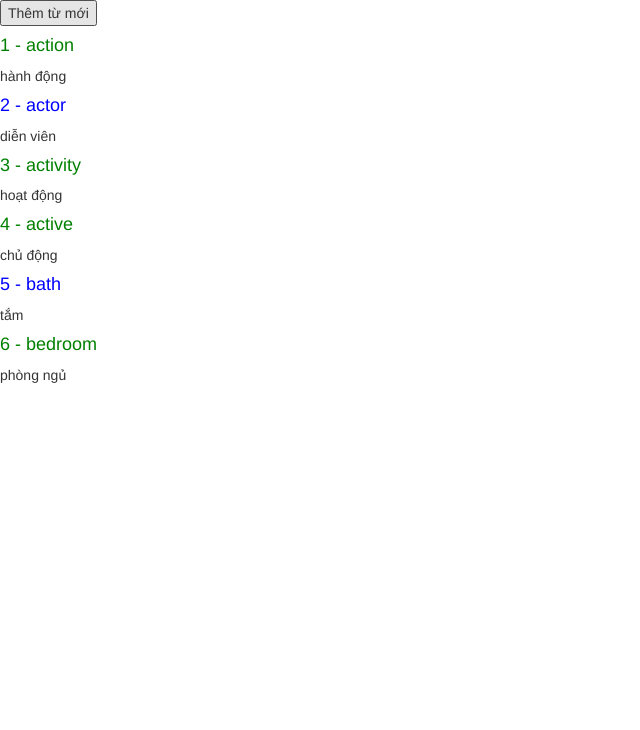
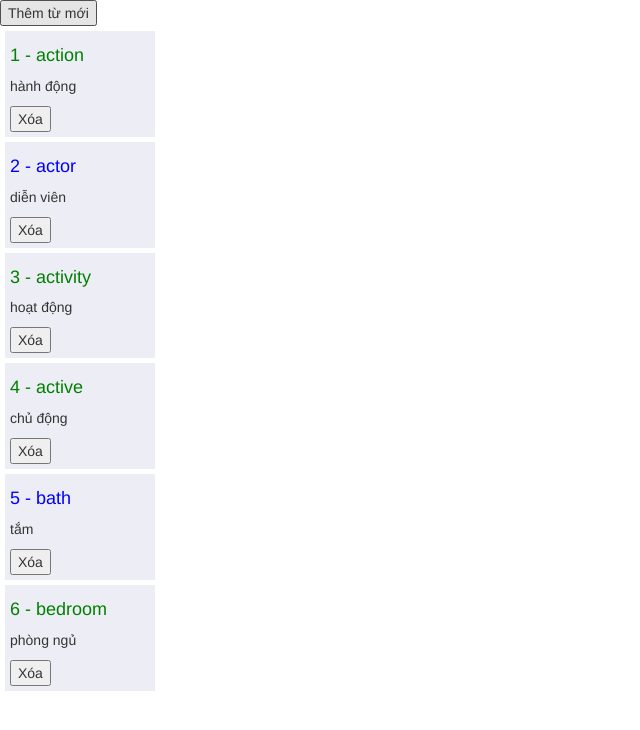
Before and after one commit to ThienBinhHY/LearnAngular4, an Angular app: page / in a window 1280 px wide. Shown: the top 730 px of the page, without its empty margins (0-640 px from the left). Built offline with nearby package versions, Linux system fonts and the light colour scheme.

Commit message:
xóa phần tử trong mảng hiển thị

```diff
--- a/src/app/words/words.component.css
+++ b/src/app/words/words.component.css
@@ -0,0 +1,6 @@
+.word {
+  background-color: #EDEDF5;
+  padding: 5px;
+  margin: 5px;
+  width: 150px;
+}
--- a/src/app/words/words.component.html
+++ b/src/app/words/words.component.html
@@ -6,9 +6,10 @@
 </div>
 <button (click)="isShowForm = !isShowForm" *ngIf = "!isShowForm" >Thêm từ mới</button>
 
-<div *ngFor="let word of arrWords">
+<div *ngFor="let word of arrWords" class="word">
   <h4 [ngStyle]=" { color: word.memorized ? 'green' : 'blue'}">
     {{ word.id +' - ' + word.en }}
   </h4>
   <p>{{ word.vn }}</p>
+  <button (click) = "delWord(word.id)">Xóa</button>
 </div>
--- a/src/app/words/words.component.ts
+++ b/src/app/words/words.component.ts
@@ -41,4 +41,13 @@
     this.isShowForm = false;
   }
 
+  delWord(id){
+    //lấy ra index của id đó trong mảng
+    const index = this.arrWords.findIndex(word => word.id === id);
+    //or dung cach nay de lay id
+    // const index = this.arrWords.indexOf(id);
+    // xóa
+    this.arrWords.splice(index,1);
+  }
+
 }
```
